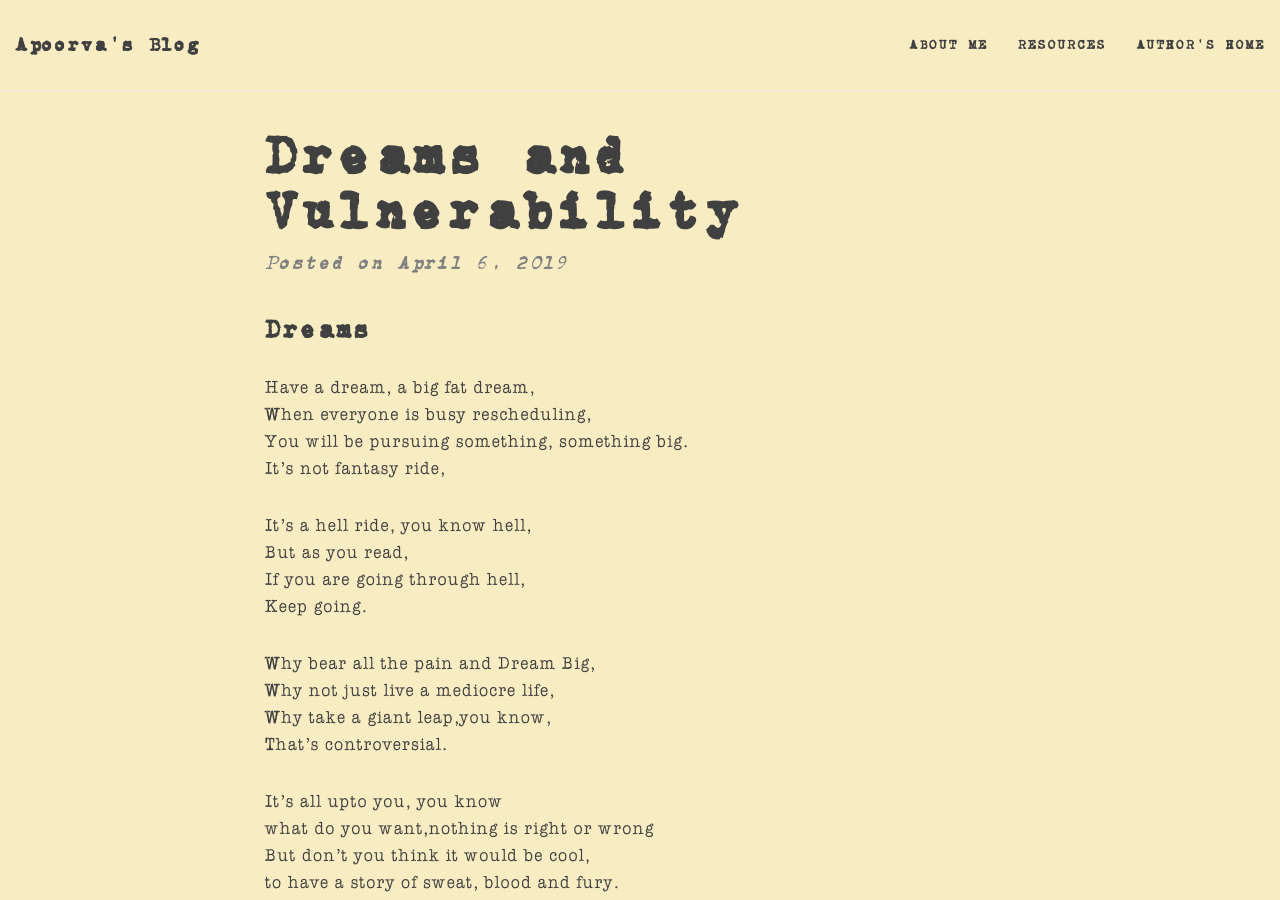
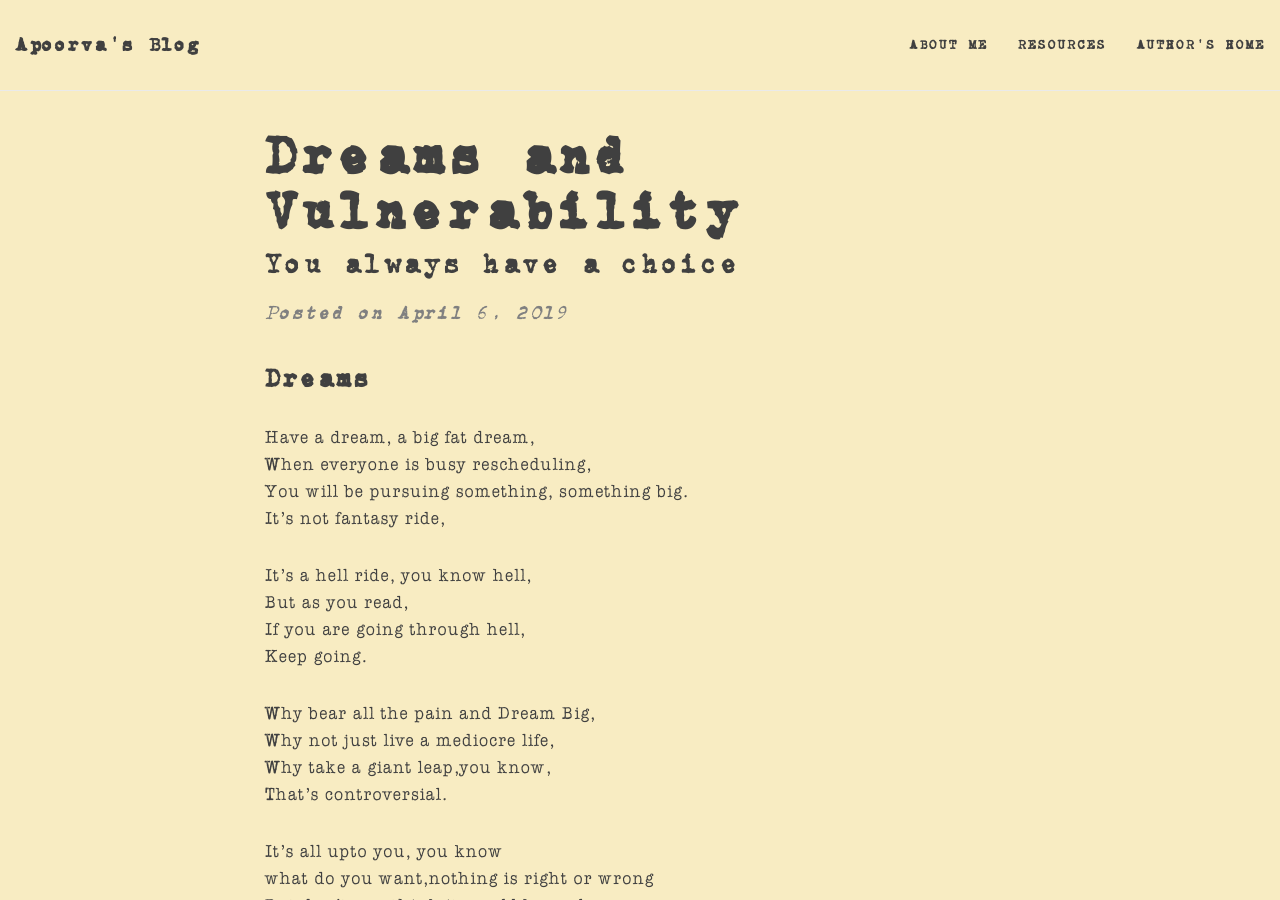
Before and after one commit to rava-dosa/poem, a Jekyll site: the page built from _posts/2019-04-06-Life-Lessons.md, in a window 1280 px wide and 900 px high. Built offline with Jekyll 4.4.1, drawn with Linux system fonts in a browser that asks for light colours; nearby versions of some CDN libraries.

Commit message:
added subtitle

```diff
--- a/_posts/2019-04-06-Life-Lessons.md
+++ b/_posts/2019-04-06-Life-Lessons.md
@@ -1,7 +1,7 @@
 ---
 layout: post
 title: Dreams and Vulnerability
-subtitle:
+subtitle: You always have a choice
 tags: [poem]
 ---
 
```
